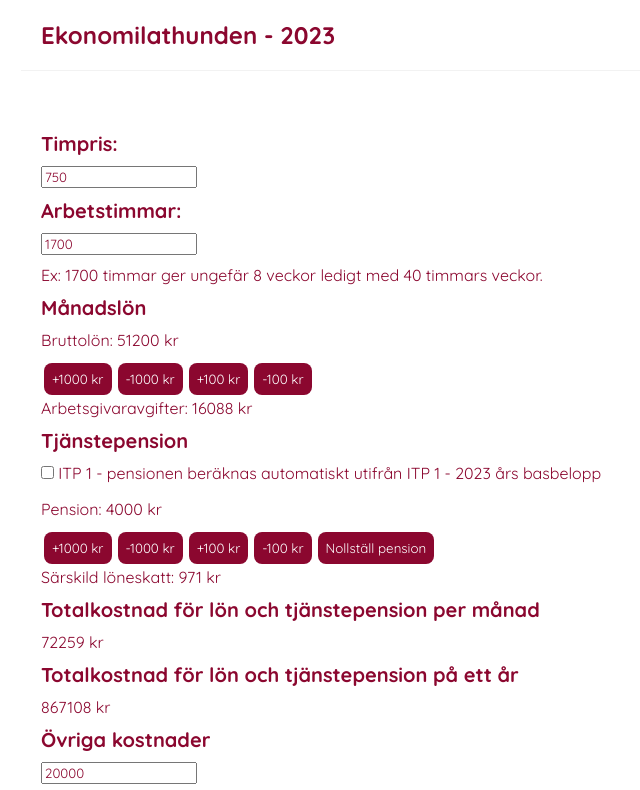
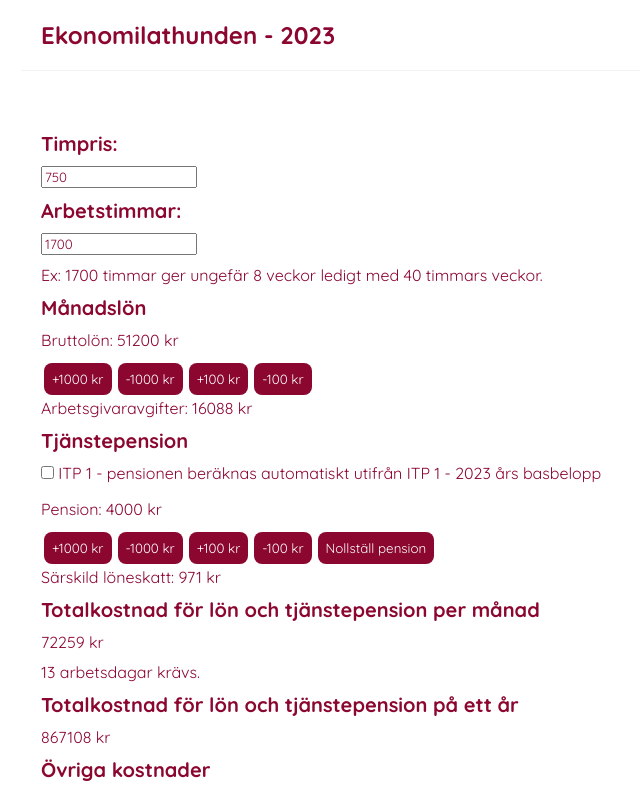
Before and after one commit to peterkemppe/ekonomilathunden, a React (Create React App) app: page / in a window 1280 px wide. Shown: the top 790 px of the page, without its empty margins (299-939 px from the left). Built offline with nearby package versions, Linux system fonts and the light colour scheme.

Commit message:
Lade till antal arbetsdagar det krävs för att uppnå kostnad för lön och pension en månad

```diff
--- a/src/EkonomiLathunden.js
+++ b/src/EkonomiLathunden.js
@@ -94,6 +94,7 @@ const EkonomiLathunden = () => {
             <p>Särskild löneskatt: {loneskatt} kr</p>
             <h3>Totalkostnad för lön och tjänstepension per månad</h3>
             <p>{bruttoLon+arbetsgivaravgift+tjanstepension+loneskatt} kr</p>
+            <p>{Math.ceil((bruttoLon+arbetsgivaravgift+tjanstepension+loneskatt)/(timpris*8))} arbetsdagar krävs.</p>
             <h3>Totalkostnad för lön och tjänstepension på ett år</h3>
             <p>{(bruttoLon+arbetsgivaravgift+tjanstepension+loneskatt)*12} kr</p>
             <h3>Övriga kostnader</h3>
```
